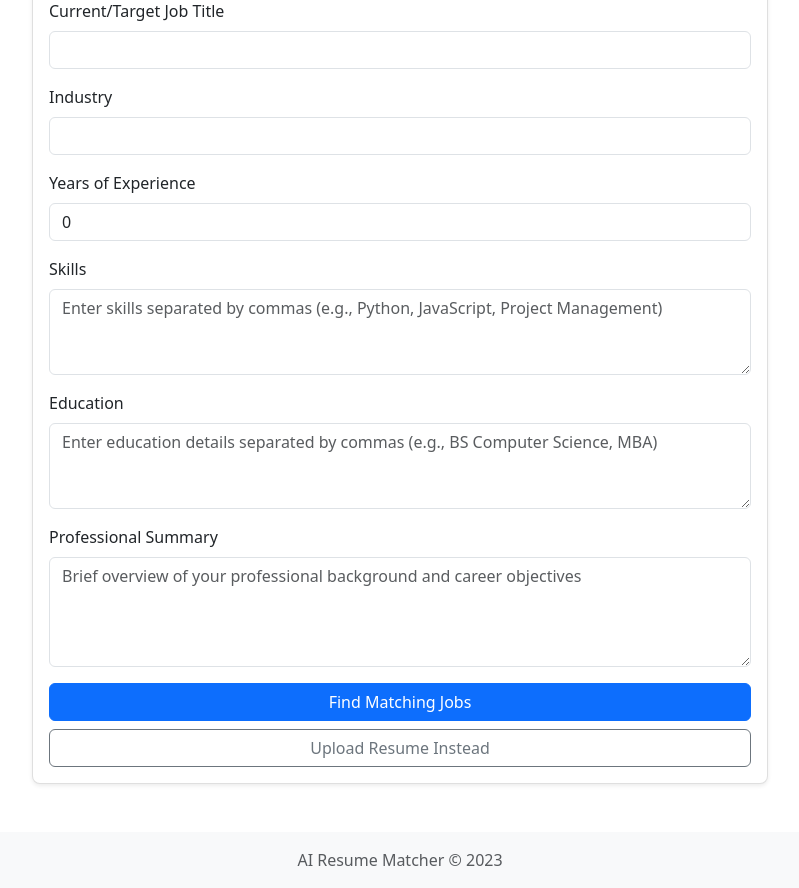
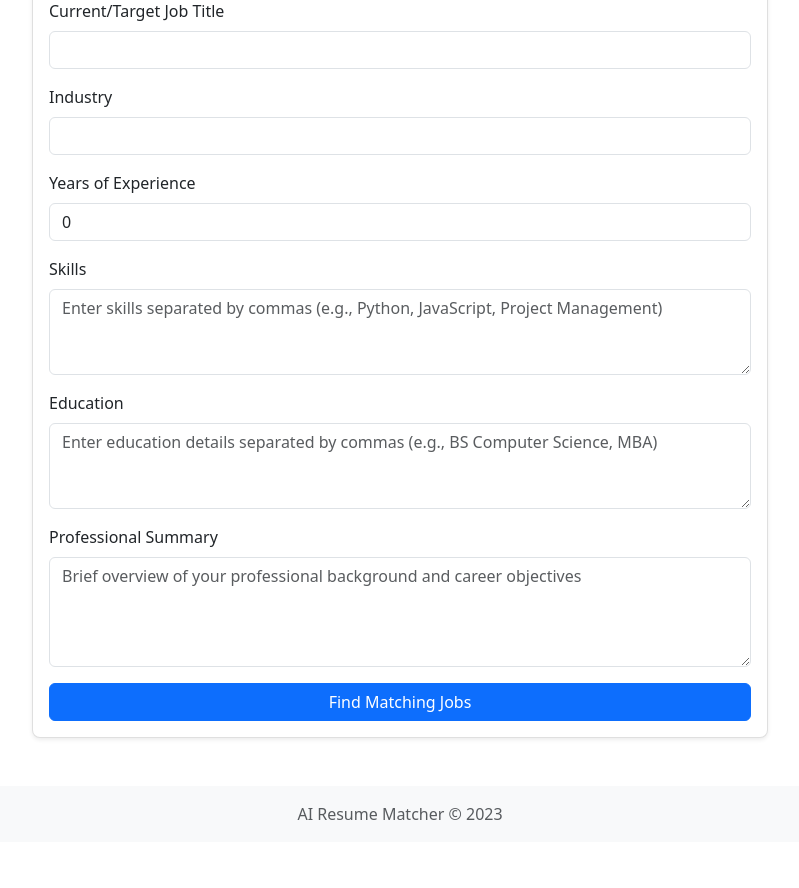
Before and after one commit to sahermuhamed1/FitHire-AI, a Flask app: template app/templates/manual_entry.html in a window 1280 px wide. Shown: the part 153-1041 px from the top of the page, without its empty margins (240-1039 px from the left). After the commit the page ends 973 px from the top, so only its background shows below. Run offline with Flask 2, Linux system fonts and the light colour scheme; the template is opened without the code that fills it, so the values that code supplies are empty; some libraries are stand-ins or nearby versions.

Commit message:
Manual Entry Feature Implementation

```diff
--- a/app/templates/manual_entry.html
+++ b/app/templates/manual_entry.html
@@ -1,6 +1,6 @@
 {% extends 'base.html' %}
 
-{% block title %}Manual Resume Entry - AI Resume Matcher{% endblock %}
+{% block title %}Manual Entry - AI Resume Matcher{% endblock %}
 
 {% block content %}
 <div class="row justify-content-center">
@@ -48,9 +48,6 @@
 
                     <div class="d-grid gap-2">
                         <button type="submit" class="btn btn-primary">Find Matching Jobs</button>
-                        <a href="{{ url_for('main.upload_resume') }}" class="btn btn-outline-secondary">
-                            Upload Resume Instead
-                        </a>
                     </div>
                 </form>
             </div>
```
Also changed, not shown: 1 other file.
